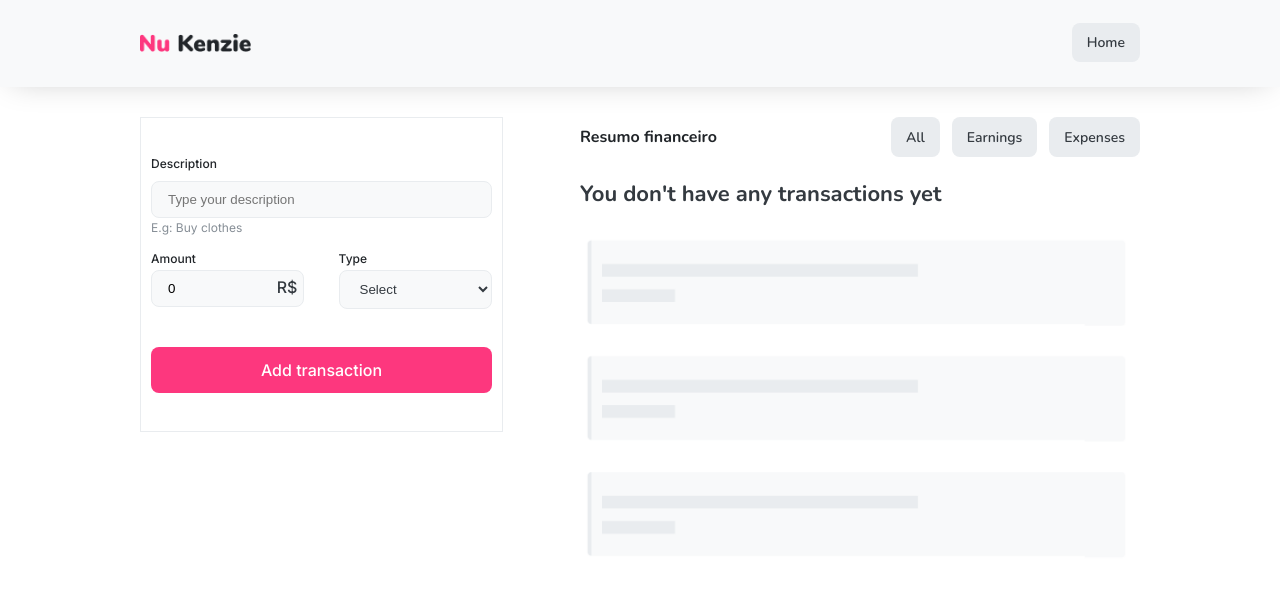
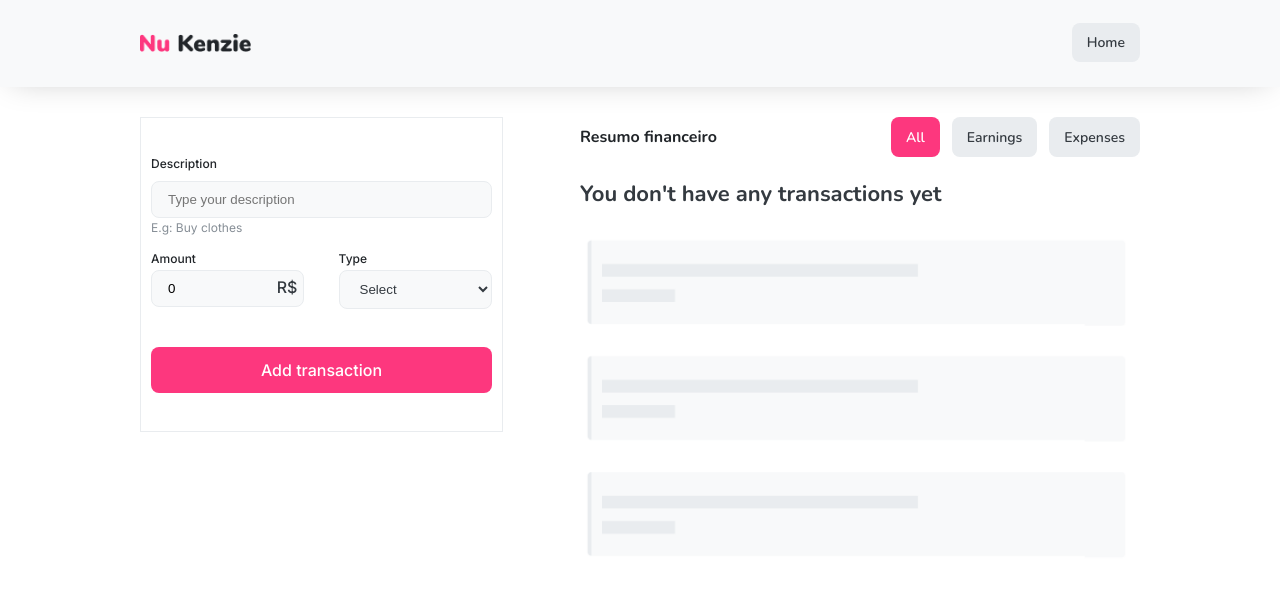
Before and after one commit to ggsdev/react-entrega-s1-nu-kenzie-lonq1, a React (Create React App) app: page / in a window 1280 px wide. Both pictures are taken after a click on the button "Begin". Shown: the top 594 px of the page. Built offline with nearby package versions, Linux system fonts and the light colour scheme.

Commit message:
fix: initial filter button state value

```diff
--- a/src/components/List/index.jsx
+++ b/src/components/List/index.jsx
@@ -5,7 +5,10 @@ import "./style.css";
 
 export function List({ listTransactions, setListTransactions }) {
     const [filterItem, setFilterItem] = useState("");
-    const [buttonStyle1, setButtonStyle1] = useState("");
+    const [buttonStyle1, setButtonStyle1] = useState([
+        "var(--color-primary-1)",
+        "#fff",
+    ]);
     const [buttonStyle2, setButtonStyle2] = useState("");
     const [buttonStyle3, setButtonStyle3] = useState("");
 
--- a/src/components/List/style.css
+++ b/src/components/List/style.css
@@ -22,6 +22,7 @@
     flex-wrap: wrap;
 }
 .header__buttons > button {
+    outline: none;
     font-family: var(--font-family-2);
     color: var(--color-grey-2);
     padding: 10.5px 15px;
```
Also changed, not shown: 1 other file (tests, documents, lock files or other folders).
